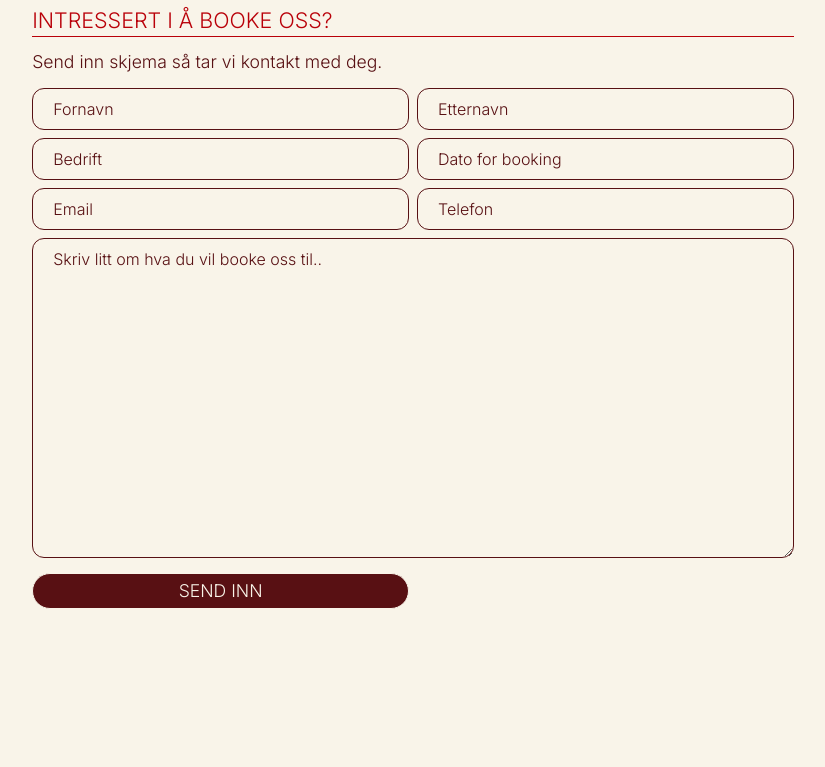
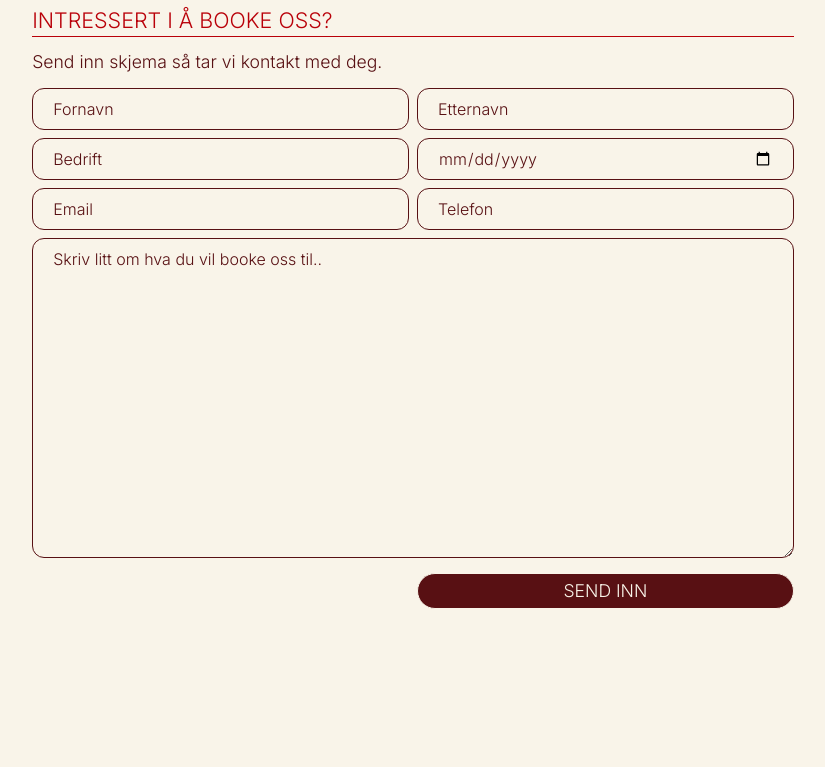
Before and after one commit to ragu0002/Terpsicore, a Next.js app: page /oppdrag in a window 1280 px wide. Shown: the part 740-1507 px from the top of the page, without its empty margins (227-1052 px from the left). Built offline with nearby package versions, Linux system fonts and the light colour scheme.

Commit message:
ragnhild-upgrade-form

```diff
--- a/src/app/(routes)/oppdrag/page.js
+++ b/src/app/(routes)/oppdrag/page.js
@@ -16,7 +16,7 @@ export default function Oppdrag() {
             <Image width={200} height={200} alt="gallery image" src="/assets/images/oppdrag_2_3.jpg" className="w-full h-full object-cover" />
           </div>
         </div>
-        <div className="col-(--content-col)">
+        <div className="col-(--content-col) ">
           <div className="md:px-50 grid gap-3 ">
             <SmallParagraph text="Vi er tilgjengelige for en hel rekke ulike typer oppdrag hele året. Både store og små oppdrag tas gledelig i mot. Vi kan blant annet stille opp på julebord, holde workshops, være statister eller bakgrunnsdansere, holde dansegulv på utesteder, opptre på jubileer, banketter og mye mer. Da det tar litt tid å øve inn danser ber vi om at forespørsler om oppdrag sendes i god tid i forkant. " />
             <Underline text="intressert i å booke oss?" />
--- a/src/app/components/global/Button.jsx
+++ b/src/app/components/global/Button.jsx
@@ -6,7 +6,7 @@ const variants = {
   accent: "bg-(--accent) text-background border-(--accent)",
 };
 
-const Button = ({ variant = "light", text }) => {
+const Button = ({ variant = "light", text, styling }) => {
   return (
     <button
       className={`
@@ -18,7 +18,7 @@ const Button = ({ variant = "light", text }) => {
         transition-all
         duration-300
         hover:rounded-none
-        ${variants[variant]}
+        ${variants[variant]} ${styling}
       `}
     >
       <SmallParagraph text={text} color="uppercase" />
--- a/src/app/components/oppdrag/OppdragForm.jsx
+++ b/src/app/components/oppdrag/OppdragForm.jsx
@@ -2,8 +2,8 @@
 import { useForm } from "react-hook-form";
 import { z } from "zod";
 import { zodResolver } from "@hookform/resolvers/zod";
-import { useState } from "react";
-import { FooterText, SmallParagraph } from "../typography";
+
+import { FooterText } from "../typography";
 import Button from "../global/Button";
 const oppdragSchema = z.object({
   fornavn: z
@@ -19,8 +19,8 @@ const oppdragSchema = z.object({
     .min(2, "Name must have minimum two letters.")
     .regex(/^[\p{L}\s'-]+$/u, "Please enter a valid name."),
   email: z.string().email(),
-  date: z.coerce.number().min(1),
-  telefon: z.coerce.number().min(1),
+  date: z.string().min(1, "Please enter a date"),
+  telefon: z.coerce.number().min(1, "Please enter a phone number"),
   comment: z.string(),
 });
 const OppdragForm = () => {
@@ -36,7 +36,7 @@ const OppdragForm = () => {
       comment: "",
     },
   });
-  const [submitStatus, setSubmitStatus] = useState(null);
+
   const { register, handleSubmit, formState, reset } = form;
   const { errors, isSubmitting } = formState;
   const onSubmit = async (data) => {
@@ -75,7 +75,7 @@ const OppdragForm = () => {
           <div className={`${Object.values(errors).length ? "min-h-6" : ""}`}>
             <FooterText color="text-red-600" text={errors.date?.message} />
           </div>
-          <input type="number" id="date" className="w-full border rounded-xl px-5 py-2 cursor-pointer focus:outline-accent placeholder:text-foreground" placeholder="Dato for booking" {...register("date")}></input>
+          <input type="date" id="date" className="w-full border rounded-xl px-5 py-2 cursor-pointer focus:outline-accent placeholder:text-foreground" placeholder="Dato for booking" {...register("date")}></input>
         </div>
         <div>
           <div className={`${Object.values(errors).length ? "min-h-6" : ""}`}>
@@ -94,7 +94,9 @@ const OppdragForm = () => {
 
           <textarea className="border rounded-xl px-5 py-2 h-80 p-2 w-full focus:outline-accent placeholder:text-foreground" id="comment" placeholder="Skriv litt om hva du vil booke oss til.." {...register("comment")} />
         </div>
-        <Button variant="dark" type="submit" disabled={isSubmitting} text={isSubmitting ? "sender..." : "send inn"} />
+        <div className="md:col-2 md:w-full">
+          <Button variant="dark" styling="w-full" type="submit" disabled={isSubmitting} text={isSubmitting ? "sender..." : "send inn"} />
+        </div>
       </form>
     </div>
   );
```
